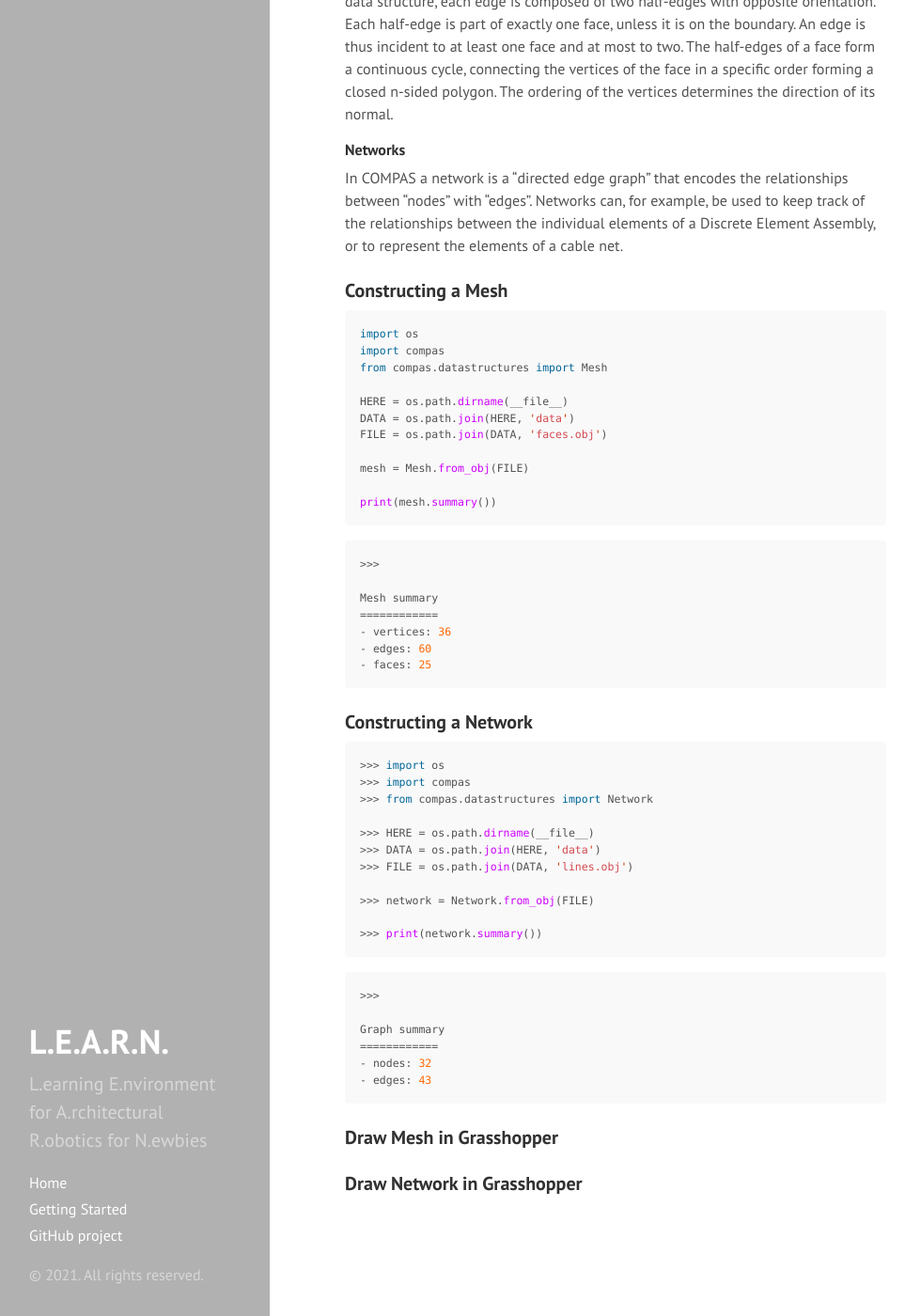
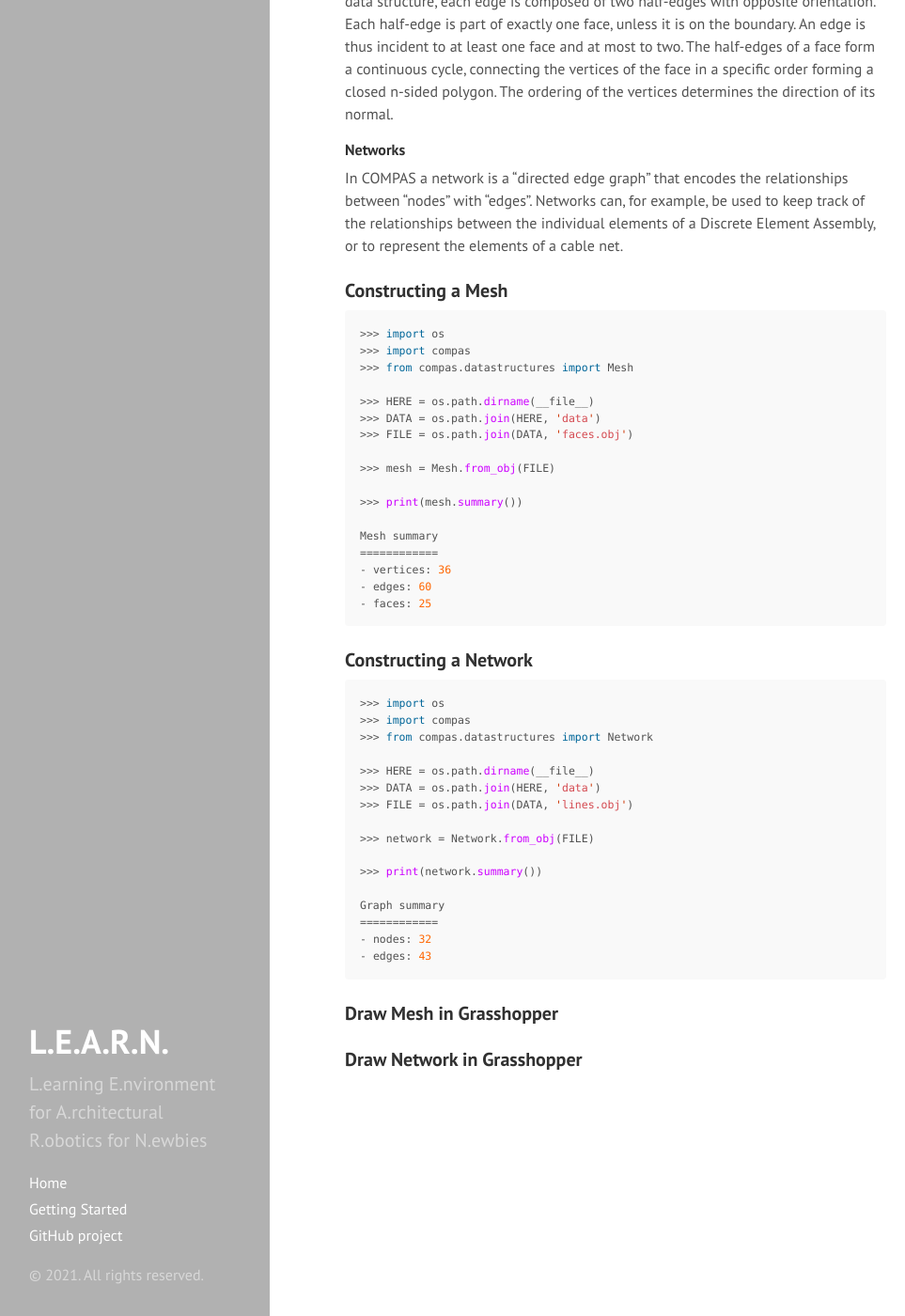
Before and after one commit to le-ar-n/le-ar-n, a Jekyll site: the page built from docs/sessions/03_datastructures.md, in a window 1280 px wide and 1400 px high, scrolled down 361 px. Shown: the whole window at 94% size, without its empty margins (1-964 px from the left). Built offline with Jekyll 4.4.1, drawn with Linux system fonts in a browser that asks for light colours; Markdown is read by kramdown in place of the engine named in the settings.

Commit message:
Update 03_datastructures.md

````diff
--- a/docs/sessions/03_datastructures.md
+++ b/docs/sessions/03_datastructures.md
@@ -21,21 +21,17 @@ In COMPAS a network is a “directed edge graph” that encodes the relationship
 ### Constructing a Mesh
 
 ```python
-import os
-import compas
-from compas.datastructures import Mesh
+>>> import os
+>>> import compas
+>>> from compas.datastructures import Mesh
 
-HERE = os.path.dirname(__file__)
-DATA = os.path.join(HERE, 'data')
-FILE = os.path.join(DATA, 'faces.obj')
+>>> HERE = os.path.dirname(__file__)
+>>> DATA = os.path.join(HERE, 'data')
+>>> FILE = os.path.join(DATA, 'faces.obj')
 
-mesh = Mesh.from_obj(FILE)
+>>> mesh = Mesh.from_obj(FILE)
 
-print(mesh.summary())
-```
-
-```python
->>>
+>>> print(mesh.summary())
 
 Mesh summary
 ============
@@ -58,10 +54,6 @@ Mesh summary
 >>> network = Network.from_obj(FILE)
 
 >>> print(network.summary())
-```
-
-```python
->>>
 
 Graph summary
 ============
````
